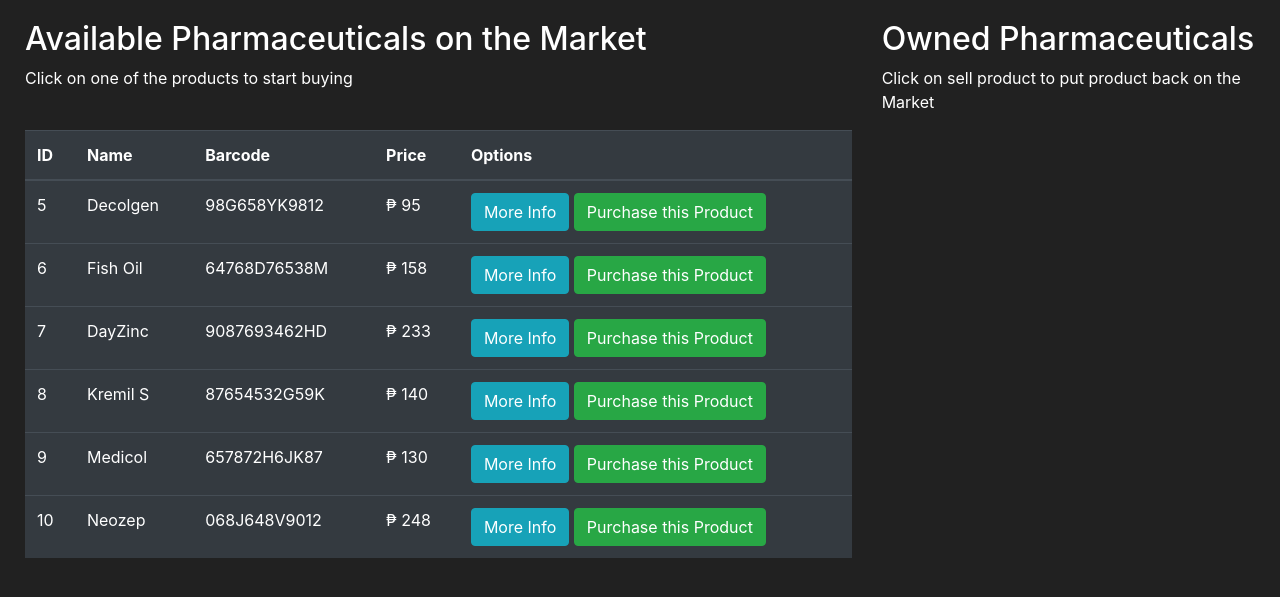
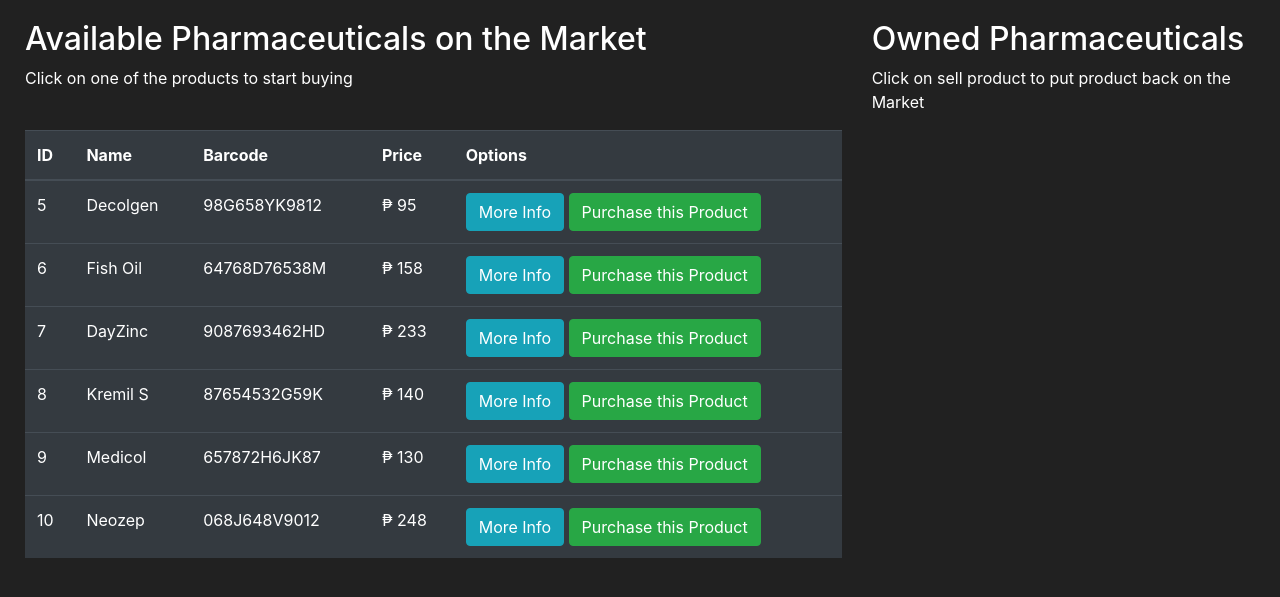
Before and after one commit to frankkss/appDevProj, a Flask app: page /market in a window 1280 px wide. Shown: the part 56-653 px from the top of the page. Run offline with Flask 3, Linux system fonts and the light colour scheme; a user stored in the database is signed in; some libraries are stand-ins or nearby versions.

Commit message:
fix: adjust margin-right in market page layout for better alignment

```diff
--- a/reliamed/templates/market.html
+++ b/reliamed/templates/market.html
@@ -4,7 +4,7 @@
 {% endblock %}
 {% block content %}
 
-<div class="row" style="margin-top:20px; margin-left:10px">
+<div class="row" style="margin-top:20px; margin-left:10px; margin-right: 0px">
     <div class="col-8">
         <h2>Available Pharmaceuticals on the Market</h2>
         <p>Click on one of the products to start buying</p>
```
